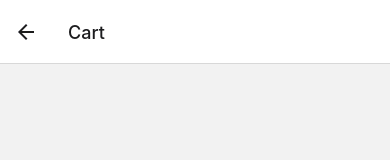
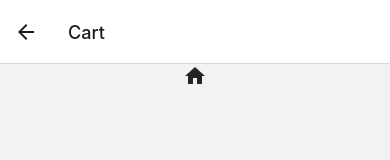
Before and after one commit to Silverthornn/DCIT-202-IA, a React Native app: screen /Cart in a window 390 px wide. Shown: the top 160 px of the page. Built offline with nearby package versions, Linux system fonts and the light colour scheme.

Commit message:
Still working on cart and products

```diff
--- a/screens/cart.js
+++ b/screens/cart.js
@@ -1,11 +1,13 @@
 import React from 'react';
 import { Text, View, TouchableOpacity} from 'react-native';
-import {ShoppingCartOutlined} from 'antd';
+import { Icon } from 'react-native-elements';
 
 export default function cart(){
     return(
         <View>
-
+            <Icon name="home"
+                onPress ={()=>{navigation.navigate("Home")}}
+            />
         </View>
     )
 }
```
